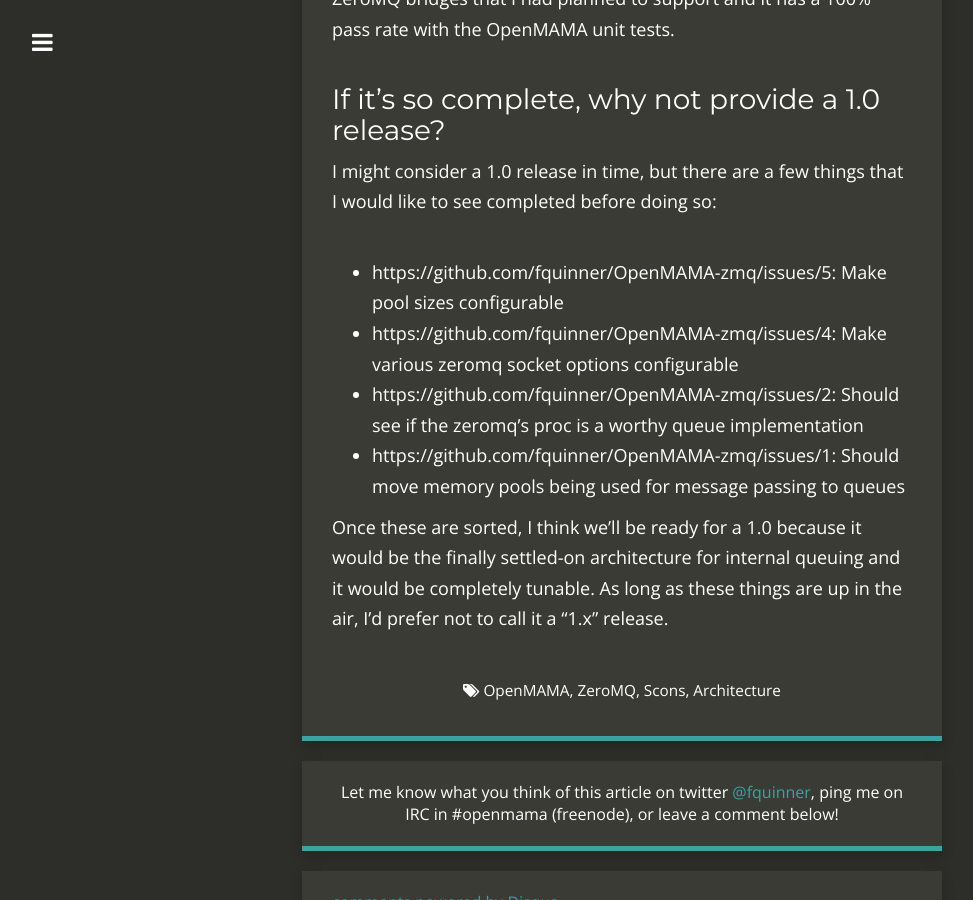
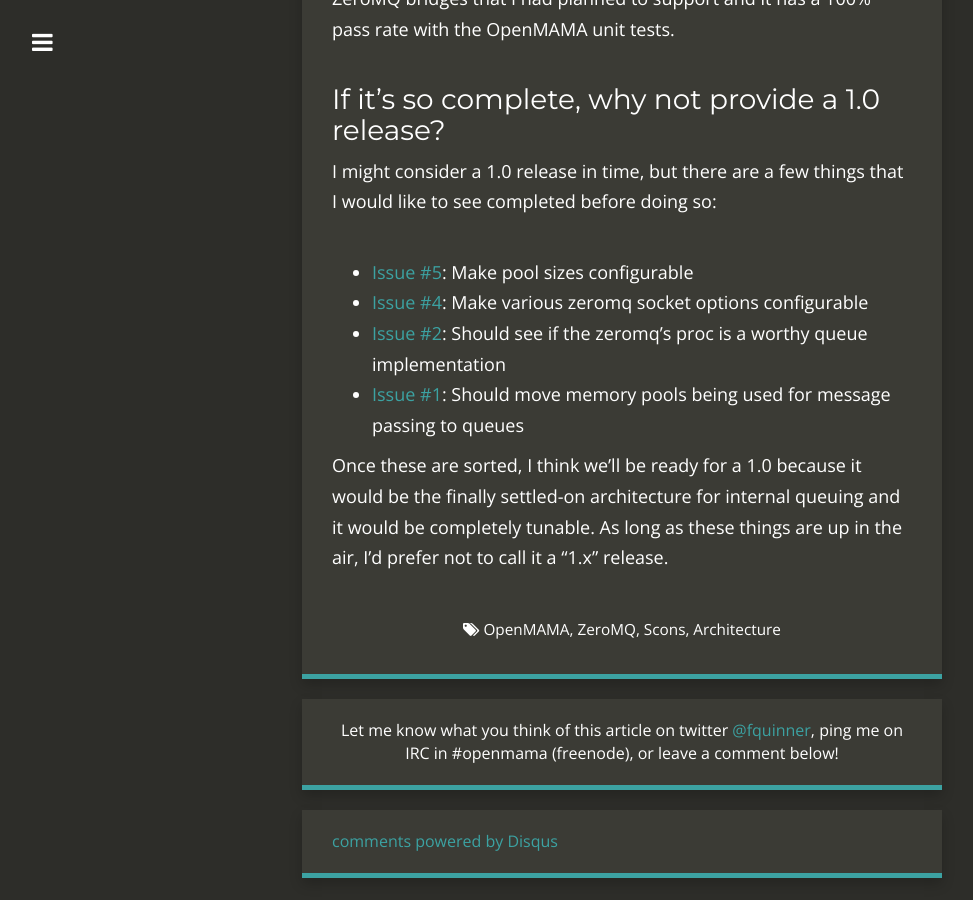
Before and after one commit to fquinner/fquinner.github.io, a Jekyll site: the page built from _posts/2016-05-08-zeromq-openmama-bridge-now-with-additional-transports.md, in a window 1280 px wide and 900 px high, scrolled down 2196 px. Shown: the whole window, without its empty margins (18-991 px from the left). Built offline with Jekyll 4.4.1, drawn with Linux system fonts in a browser that asks for light colours; nearby versions of some CDN libraries; comment, search, counter and statistics services are not loaded.

Commit message:
Updated issue links

```diff
--- a/_posts/2016-05-08-zeromq-openmama-bridge-now-with-additional-transports.md
+++ b/_posts/2016-05-08-zeromq-openmama-bridge-now-with-additional-transports.md
@@ -69,10 +69,10 @@
 I might consider a 1.0 release in time, but there are a few things that I would like
 to see completed before doing so:
 
-* https://github.com/fquinner/OpenMAMA-zmq/issues/5: Make pool sizes configurable
-* https://github.com/fquinner/OpenMAMA-zmq/issues/4: Make various zeromq socket options configurable
-* https://github.com/fquinner/OpenMAMA-zmq/issues/2: Should see if the zeromq's proc is a worthy queue implementation
-* https://github.com/fquinner/OpenMAMA-zmq/issues/1: Should move memory pools being used for message passing to queues
+* [Issue #5](https://github.com/fquinner/OpenMAMA-zmq/issues/5): Make pool sizes configurable
+* [Issue #4](https://github.com/fquinner/OpenMAMA-zmq/issues/4): Make various zeromq socket options configurable
+* [Issue #2](https://github.com/fquinner/OpenMAMA-zmq/issues/2): Should see if the zeromq's proc is a worthy queue implementation
+* [Issue #1](https://github.com/fquinner/OpenMAMA-zmq/issues/1): Should move memory pools being used for message passing to queues
 
 Once these are sorted, I think we'll be ready for a 1.0 because it would be the
 finally settled-on architecture for internal queuing and it would be completely
```
